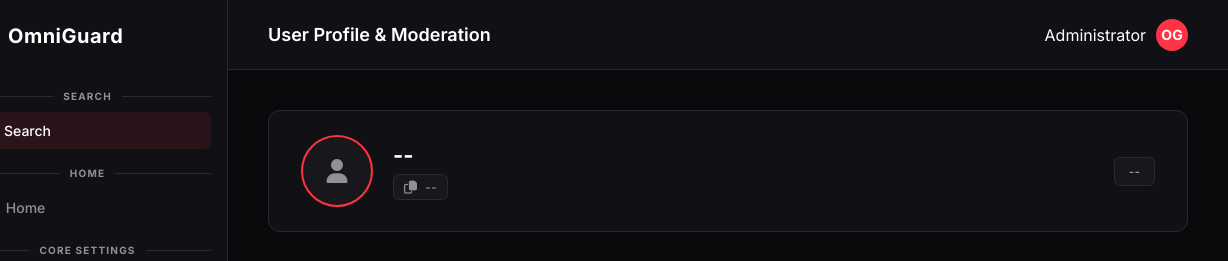
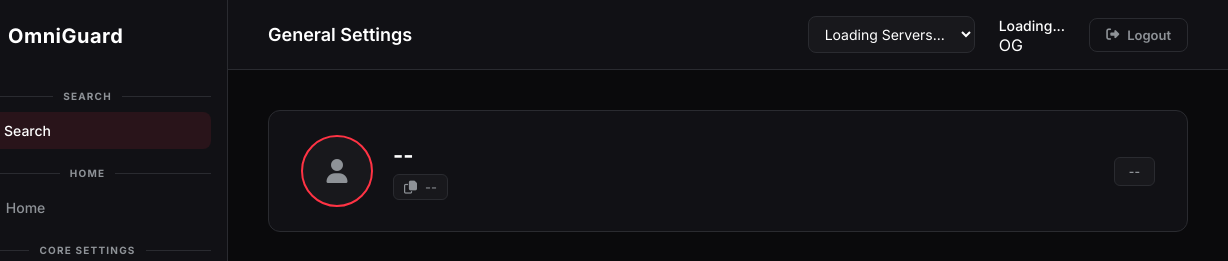
Before and after one commit to tryying266-sys/omniguard-bot, a website: page Page/user-profile.html in a window 1280 px wide. Shown: the top 261 px of the page, 52-1280 px from the left. Drawn offline with nearby package versions, Linux system fonts and the light colour scheme.

Commit message:
force update

```diff
--- a/Page/user-profile.html
+++ b/Page/user-profile.html
@@ -481,16 +481,29 @@
     <main class="main-content">
 
 
-    <!-- Main Content Area -->
+     <!-- Main Content Area -->
     <main class="main-content">
         <header>
-            <div class="header-title">User Profile & Moderation</div>
-            <div class="user-profile-header">
-                <span>Administrator</span>
-                <div class="header-avatar">OG</div>
+            <div class="header-title">General Settings</div>
+            <div class="header-controls">
+                <!-- Guild / Server Selector Dropdown -->
+                <select id="guild-selector" class="guild-select">
+                    <option value="" disabled selected>Loading Servers...</option>
+                </select>
+
+                <!-- Dynamic User Profile -->
+                <div class="user-profile" id="user-profile">
+                    <span id="user-name">Loading...</span>
+                    <div class="avatar" id="user-avatar">OG</div>
+                </div>
+
+                <!-- Logout Button -->
+                <button id="logout-btn" class="logout-btn">
+                    <i class="fa-solid fa-right-from-bracket"></i>
+                    <span>Logout</span>
+                </button>
             </div>
         </header>
-
         <div class="content-body">
 
             <!-- Top User Profile Banner -->
```
Also changed, not shown: Page/general-settings.html (line endings or trailing spaces).
